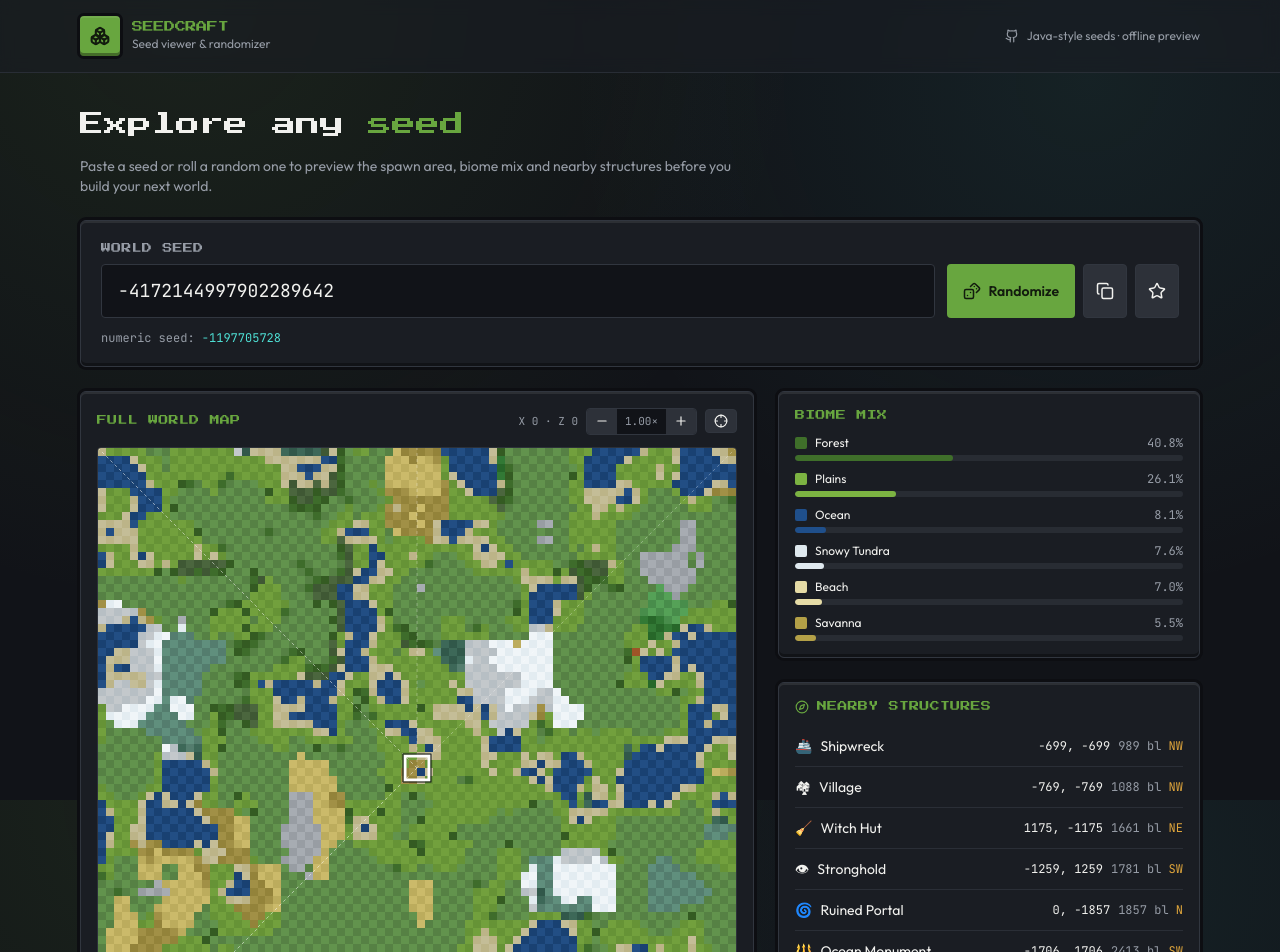
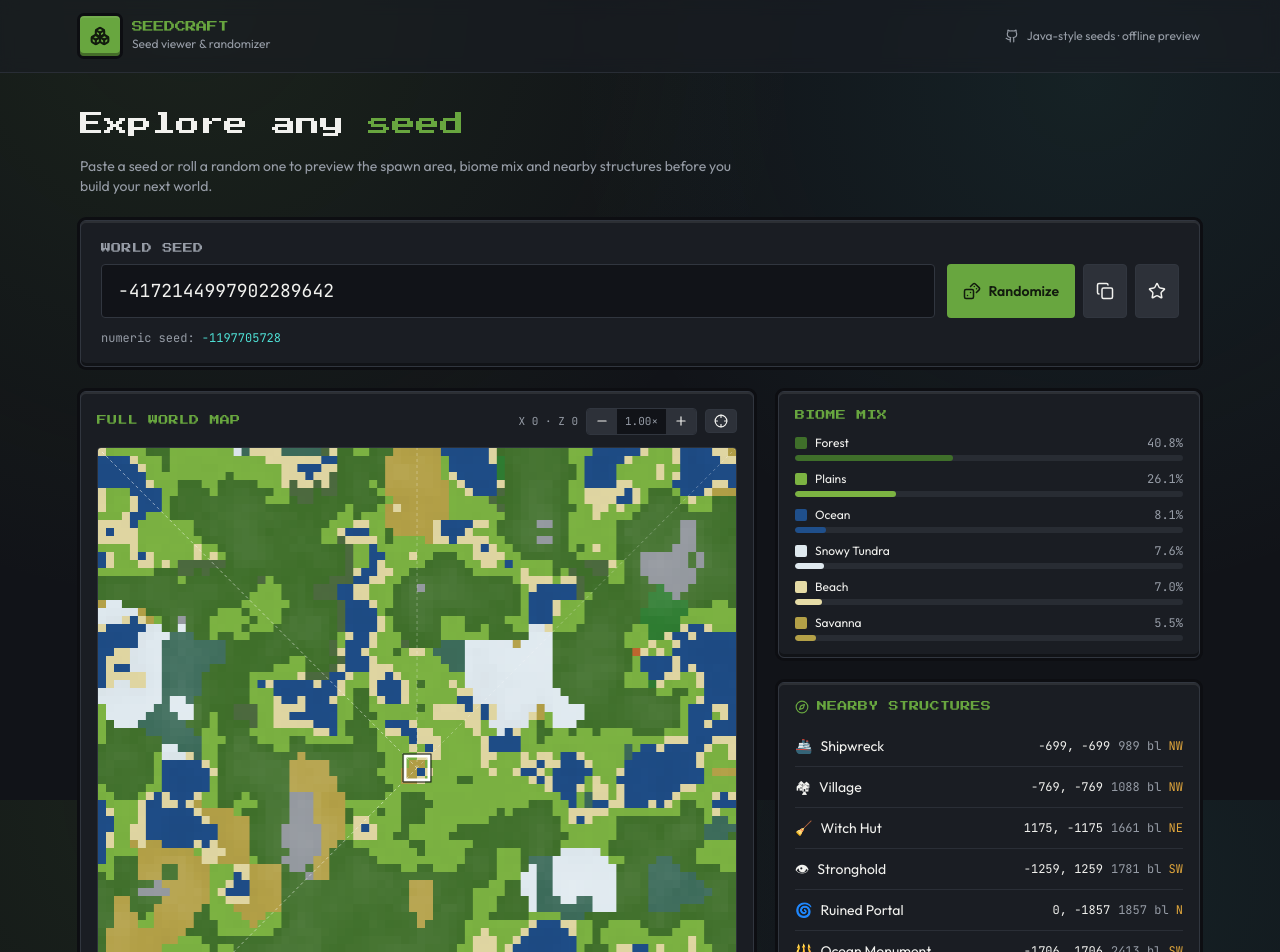
Before and after one commit to Kavka33/minecraft-seed-viewer-randomizer, a React (Vite) app: page / in a window 1280 px wide. Shown: the top 952 px of the page. Built offline with nearby package versions, Linux system fonts and the light colour scheme.

Commit message:
Refactor WorldMap component for improved performance and readability

```diff
--- a/src/components/WorldMap.tsx
+++ b/src/components/WorldMap.tsx
@@ -57,7 +57,8 @@ const WorldMap = ({ world }: Props) => {
     canvas.width = VIEW * dpr;
     canvas.height = VIEW * dpr;
     ctx.setTransform(dpr, 0, 0, dpr, 0, 0);
-    ctx.imageSmoothingEnabled = false;
+    ctx.imageSmoothingEnabled = true;
+    ctx.imageSmoothingQuality = "high";
 
     const cell = BLOCKS_PER_CELL * zoom; // px per cell
     const topLeft = toWorld(0, 0);
@@ -72,11 +73,14 @@ const WorldMap = ({ world }: Props) => {
         const wz = (startRow + r) * BLOCKS_PER_CELL;
         const data = sampleCell(world.seedNumber, wx, wz);
         const p = toPx(wx, wz);
-        ctx.fillStyle = (startCol + c + startRow + r) % 2 === 0 ? data.biome.color : data.biome.alt;
-        ctx.fillRect(Math.floor(p.x), Math.floor(p.y), Math.ceil(cell) + 1, Math.ceil(cell) + 1);
+        const w = Math.ceil(cell) + 1;
+        ctx.fillStyle = data.biome.color;
+        ctx.fillRect(Math.floor(p.x), Math.floor(p.y), w, w);
         const shade = 0.72 + data.height * 0.55;
-        ctx.fillStyle = shade > 1 ? "rgba(255,255,255,0.12)" : "rgba(0,0,0,0.18)";
-        ctx.fillRect(Math.floor(p.x), Math.floor(p.y), Math.ceil(cell) + 1, Math.ceil(cell) + 1);
+        ctx.fillStyle = shade > 1
+          ? `rgba(255,255,255,${Math.min(0.2, (shade - 1) * 0.6)})`
+          : `rgba(0,0,0,${(1 - shade) * 0.35})`;
+        ctx.fillRect(Math.floor(p.x), Math.floor(p.y), w, w);
       }
     }
 
@@ -203,8 +207,8 @@ const WorldMap = ({ world }: Props) => {
           onPointerMove={onPointerMove}
           onPointerUp={onPointerUp}
           onPointerLeave={onPointerUp}
-          className="pixelated block cursor-grab touch-none active:cursor-grabbing"
-          style={{ width: VIEW, height: VIEW, maxWidth: "100%", imageRendering: "pixelated" }}
+          className="block cursor-grab touch-none active:cursor-grabbing"
+          style={{ width: VIEW, height: VIEW, maxWidth: "100%" }}
         />
       </div>
       <p className="mt-3 text-xs text-muted-foreground">
```
